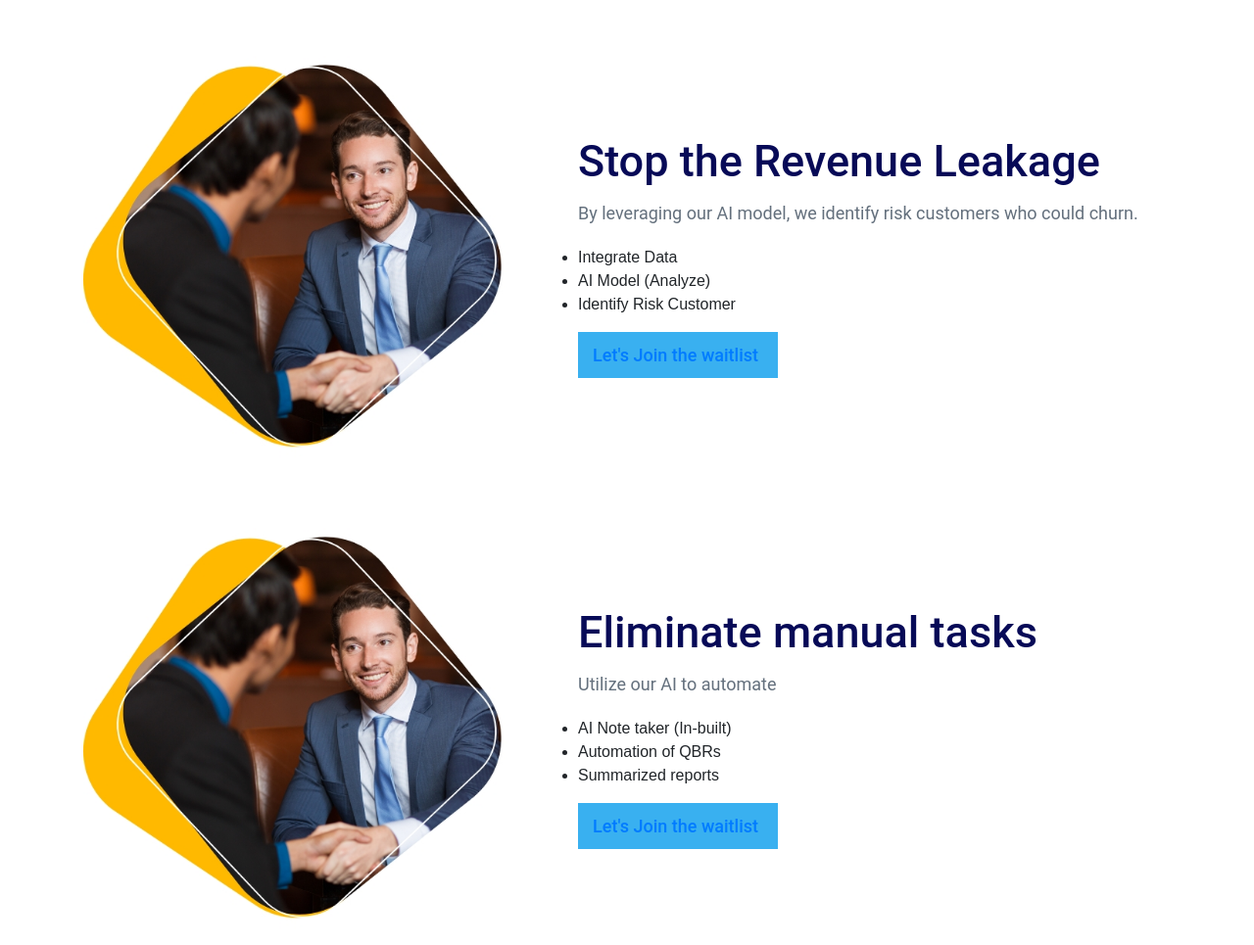
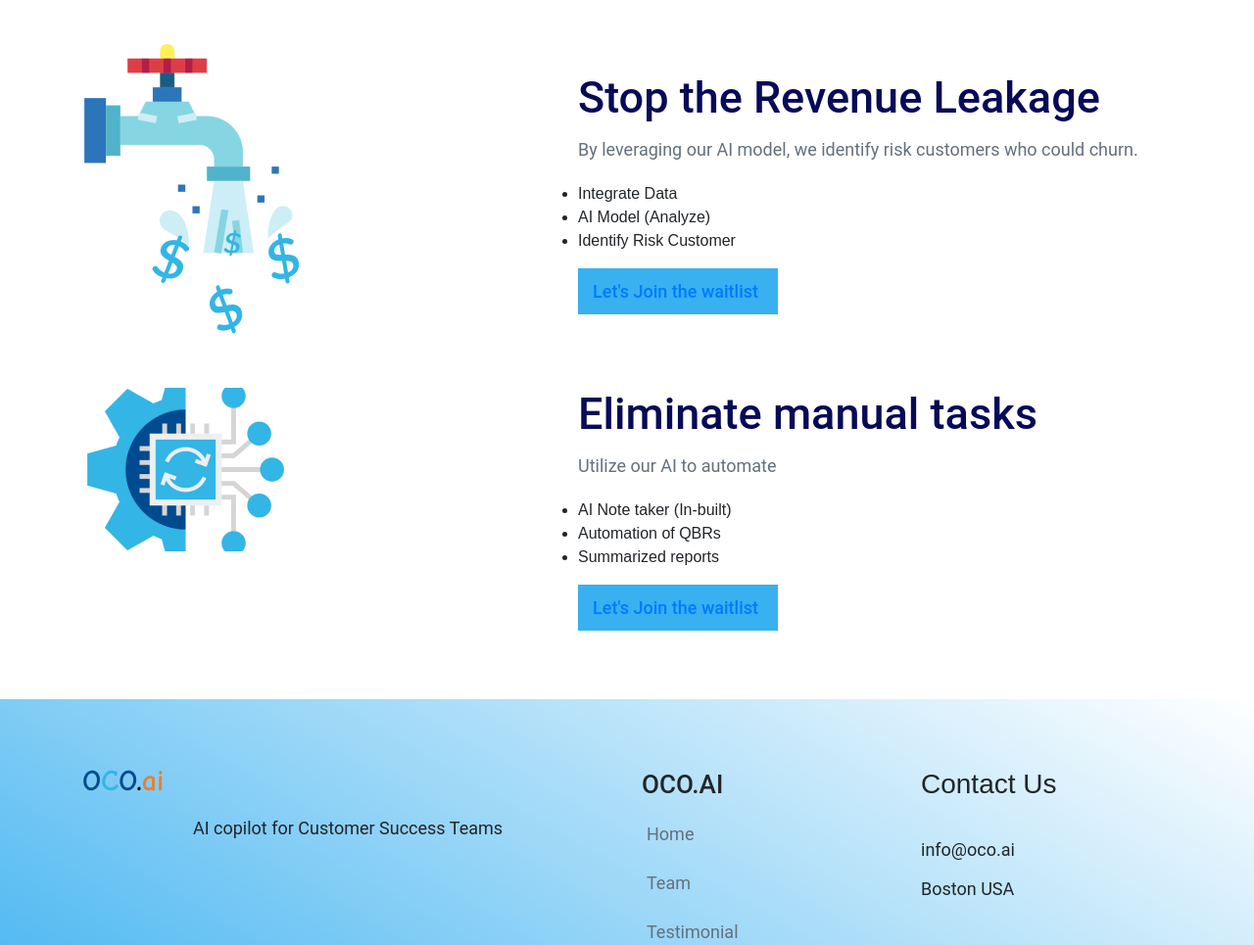
Before and after one commit to dedeepyasai/oco-backend, a website: page index.html in a window 1280 px wide. Shown: the part 924-1889 px from the top of the page at 98% size. Drawn offline with nearby package versions, Linux system fonts and the light colour scheme.

Commit message:
images added

```diff
--- a/index.html
+++ b/index.html
@@ -136,7 +136,7 @@
 
             <div class="row mt-5">
                 <div class="col-md-5">
-                    <img src="./asset/image/meeting.jpg" alt="Client discussion" class="img img-fluid">
+                    <img src="./assets/revenue leakage.png" alt="Client discussion" class="img img-fluid">
                 </div>
                 <div class="col-md-7 centralize">
                     <div class="project-discussion">
@@ -156,7 +156,7 @@
             </div>
             <div class="row mt-5">
                 <div class="col-md-5">
-                    <img src="./asset/image/meeting.jpg" alt="Client discussion" class="img img-fluid">
+                    <img src="./assets/manual tasks.png" alt="Client discussion" class="img img-fluid">
                 </div>
                 <div class="col-md-7 centralize">
                     <div class="project-discussion">
```
Also changed, not shown: assets/manual tasks.png (added), assets/revenue leakage.png (added).
